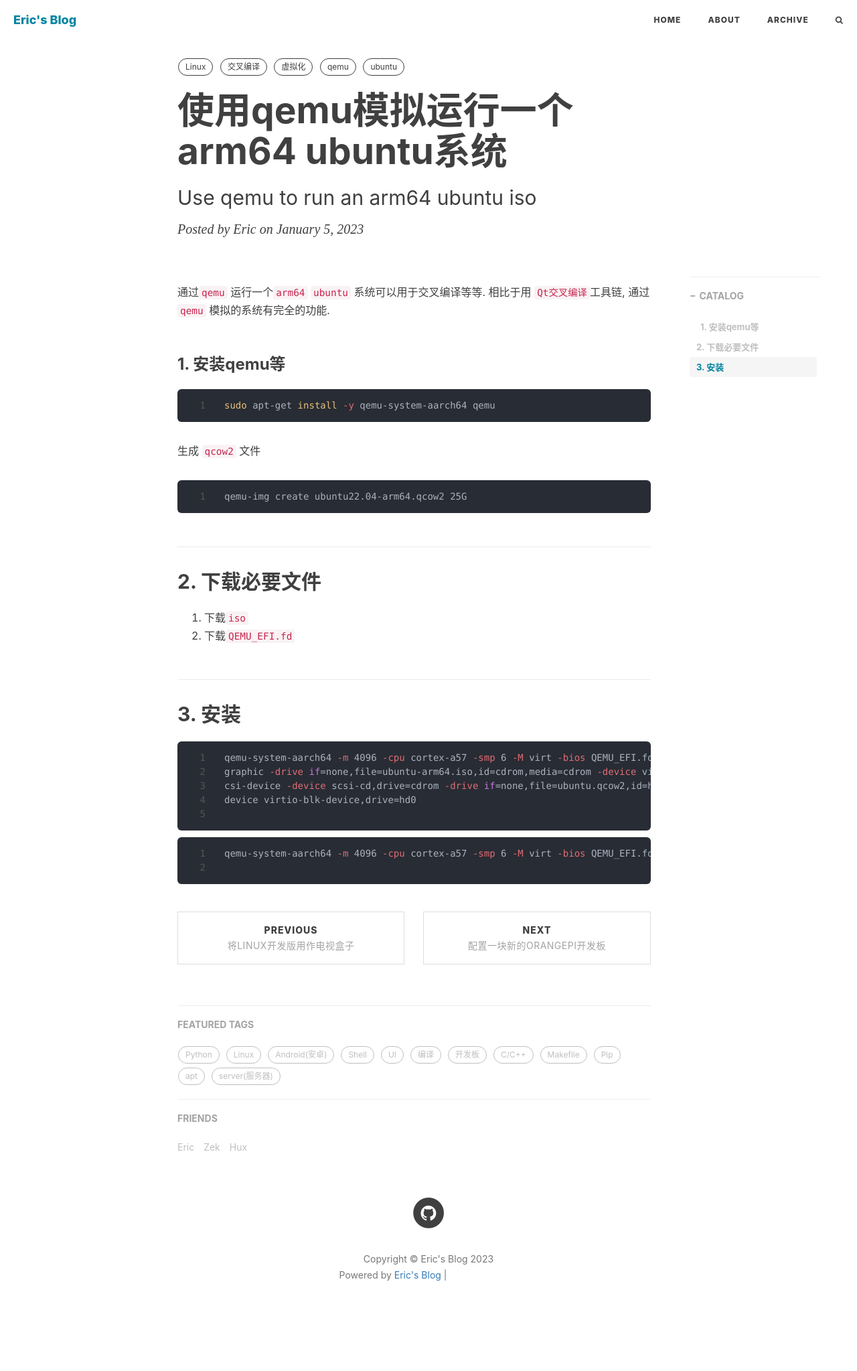
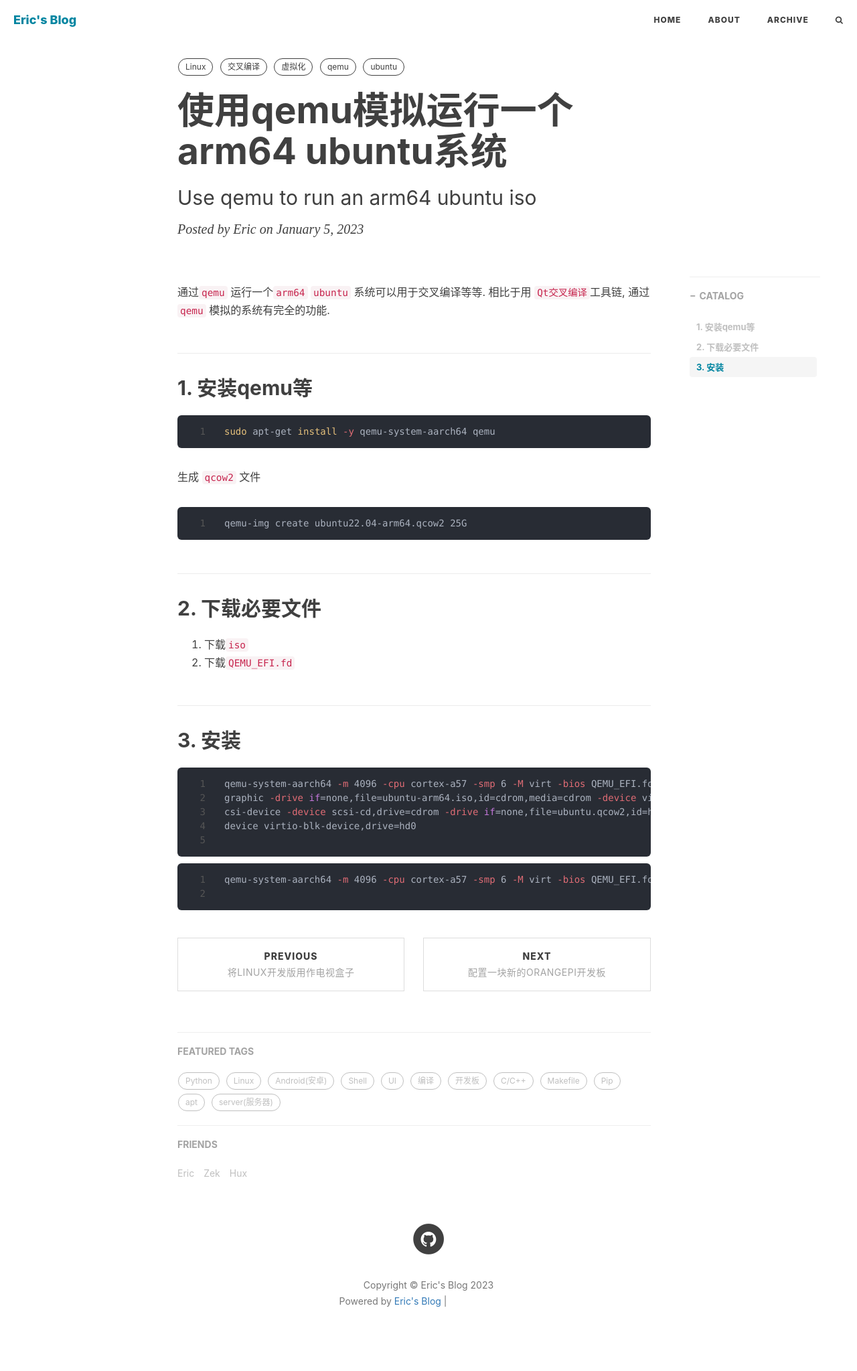
Before and after one commit to Zeknes/zeknes.github.io, a Jekyll site: the page built from _posts/2023-01-05-use-qemu-to-rum-arm64-ubuntu-iso.md, in a window 1280 px wide. Shown: the whole page at 67% size. Built offline with Jekyll 4.4.1, drawn with Linux system fonts in a browser that asks for light colours; nearby versions of some CDN libraries; comment, search, counter and statistics services are not loaded; before the commit the page ends 2008 px from its top, so only the background shows below that; grey boxes are pictures that could not be loaded.

Commit message:
modified 230105

```diff
--- a/_posts/2023-01-05-use-qemu-to-rum-arm64-ubuntu-iso.md
+++ b/_posts/2023-01-05-use-qemu-to-rum-arm64-ubuntu-iso.md
@@ -20,7 +20,7 @@
 
 
 
-### 1. 安装qemu等
+## 1. 安装qemu等
 
 
 
```
